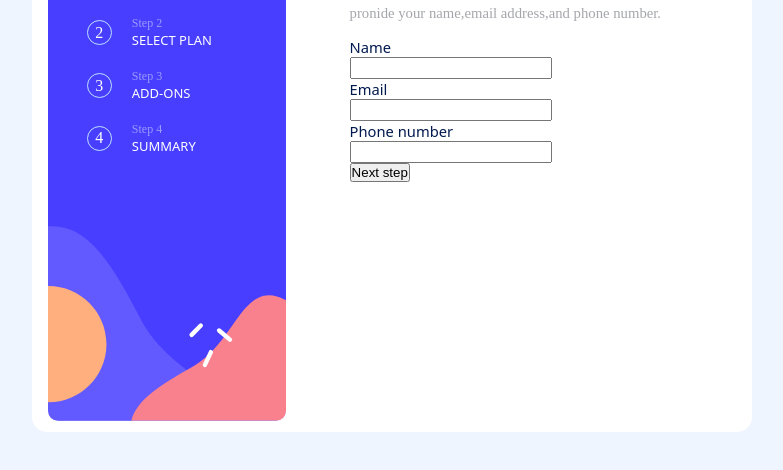
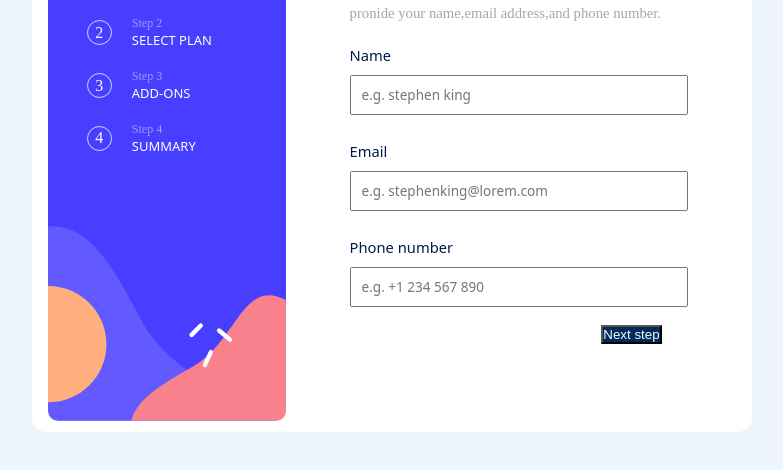
Before and after one commit to AhmadAboHasaan/multi-step-form-main, a plain HTML site: page index.html in a window 1280 px wide. Shown: the part 228-698 px from the top of the page, without its empty margins (248-1031 px from the left). Drawn offline with Linux system fonts and the light colour scheme.

Commit message:
the daly update

```diff
--- a/index.html
+++ b/index.html
@@ -66,16 +66,18 @@
           <h1>Personal info</h1>
           <p class="disc">pronide your name,email address,and phone number.</p>
         </div>
-        <div>
-          <label>Name<input type="text"></label>
+        <div class="inputs-contaner">
+          <div class="input-fild">
+            <label>Name<input placeholder="e.g. stephen king" type="text"></label>
+          </div>
+          <div class="input-fild">
+            <label>Email<input placeholder="e.g. stephenking@lorem.com" type="email"></label>
+          </div>
+          <div class="input-fild">
+            <label>Phone number<input placeholder="e.g. +1 234 567 890" type="text"></label>
+          </div>
         </div>
-        <div>
-          <label>Email<input type="email"></label>
-        </div>
-        <div>
-          <label>Phone number<input type="text"></label>
-        </div>
-        <button type="submit">Next step</button>
+        <button id="btn" name="" value="" type="submit">Next step</button>
       </section>
     </main>
   </section>
--- a/style.css
+++ b/style.css
@@ -85,6 +85,7 @@ ul li span p:last-child {
     flex-direction: column;
     align-items: flex-start;
     padding: 2em 4em 0;
+    gap: 0.5em;
 }
 
 .componant .info h1 {
@@ -100,6 +101,12 @@ ul li span p:last-child {
     margin-bottom: 1em;
 }
 
+.componant .info .inputs-contaner{
+    display: flex;
+    flex-direction: column;
+    gap: 1em;
+}
+
 .componant .info label {
     color: #00194f;
     font-size: 0.92em;
@@ -111,4 +118,18 @@ ul li span p:last-child {
     color: #00194f;
     font-size: 0.92em;
     font-family: system-ui;
+    margin-top: 10px;
+    width: 25em;
+    height: 3em;
+    padding: 10px;
 }
+
+    .componant .info .input-fild {
+    height: 5em;
+}
+
+#btn{
+    align-self: flex-end;
+    background-color: #04285a;
+    color: #f5ffff;
+}
```
